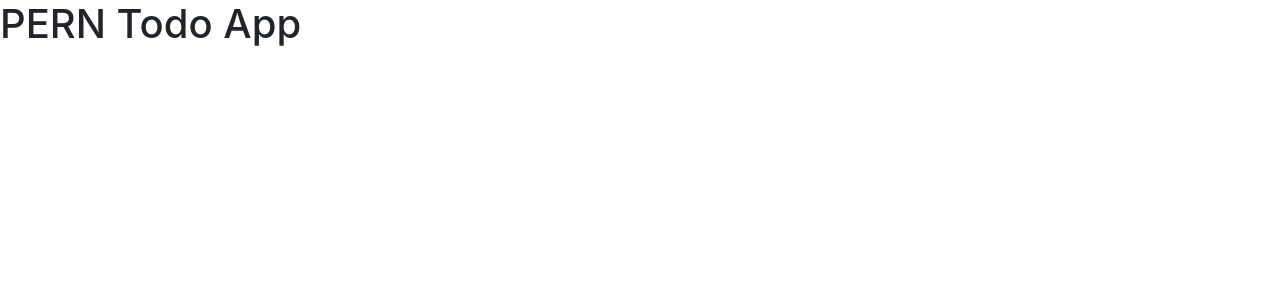
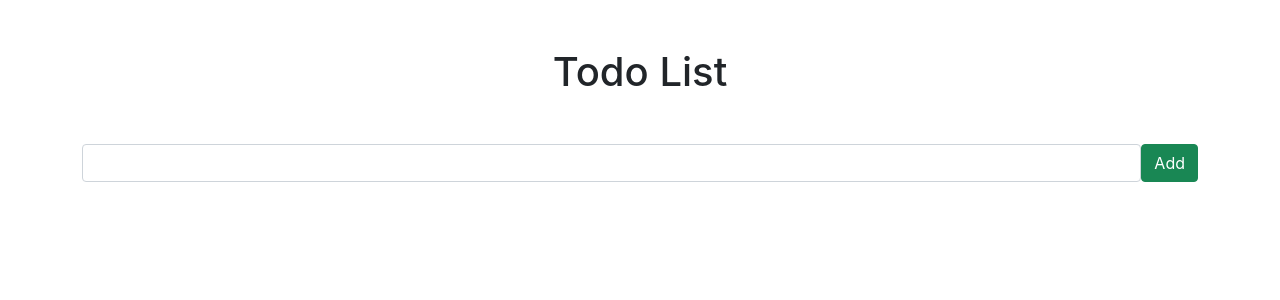
Before and after one commit to hardik6869/pern-todo-app, a React (Create React App) app in the folder client/: page / in a window 1280 px wide. Shown: the top 300 px of the page. Built offline with nearby package versions, Linux system fonts and the light colour scheme.

Commit message:
feat: Implement Input Todo Component

```diff
--- a/client/package.json
+++ b/client/package.json
@@ -3,6 +3,7 @@
   "version": "0.1.0",
   "private": true,
   "dependencies": {
+    "axios": "^1.6.8",
     "react": "^18.2.0",
     "react-dom": "^18.2.0",
     "react-scripts": "5.0.1"
--- a/client/src/App.js
+++ b/client/src/App.js
@@ -1,5 +1,11 @@
+import InputTodo from "./components/InputTodo";
+
 function App() {
-  return <h1>PERN Todo App</h1>;
+  return (
+    <div className="container">
+      <InputTodo />
+    </div>
+  );
 }
 
 export default App;
--- a/client/src/components/InputTodo.js
+++ b/client/src/components/InputTodo.js
@@ -0,0 +1,40 @@
+import React, { Fragment, useState } from "react";
+import axios from "axios";
+
+const InputTodo = () => {
+  const [description, setDescription] = useState("");
+
+  const onSubmitForm = async (e) => {
+    e.preventDefault();
+    try {
+      const response = await axios.post("http://localhost:5000/todos", {
+        description,
+      });
+
+      if (response.status === 200) {
+        setDescription("");
+      }
+    } catch (error) {
+      console.error(error.message);
+    }
+  };
+
+  return (
+    <Fragment>
+      <h1 className="text-center mt-5">Todo List</h1>
+      <form className="d-flex mt-5" onSubmit={onSubmitForm}>
+        <input
+          type="text"
+          className="form-control"
+          value={description}
+          onChange={(e) => setDescription(e.target.value)}
+        />
+        <button type="submit" className="btn btn-success">
+          Add
+        </button>
+      </form>
+    </Fragment>
+  );
+};
+
+export default InputTodo;
```
Also changed, not shown: 1 other file (tests, documents, lock files or other folders).
